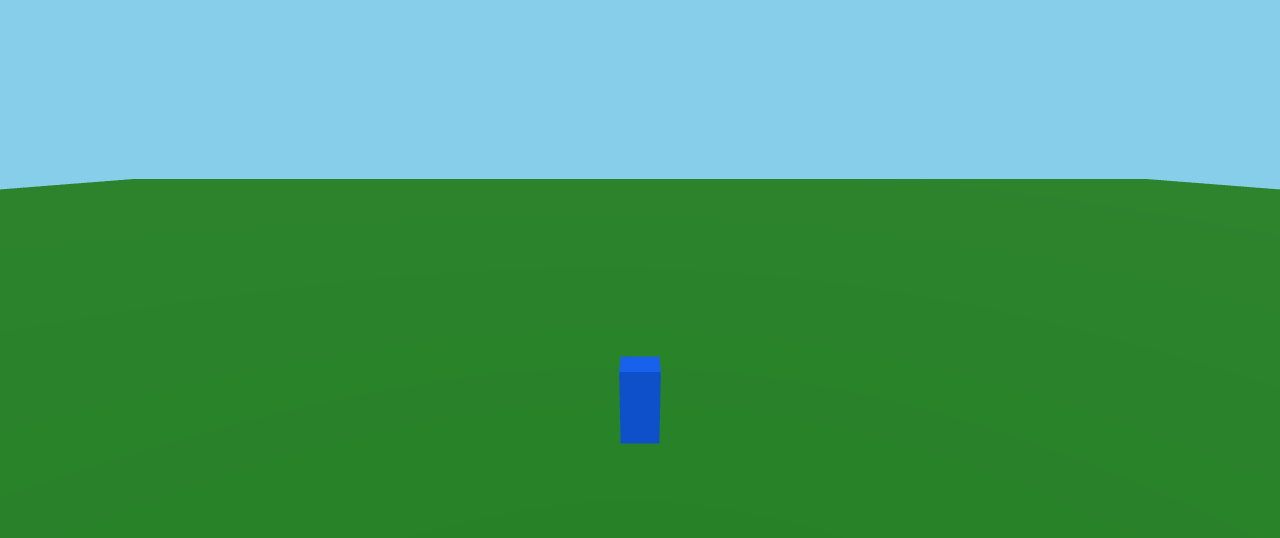
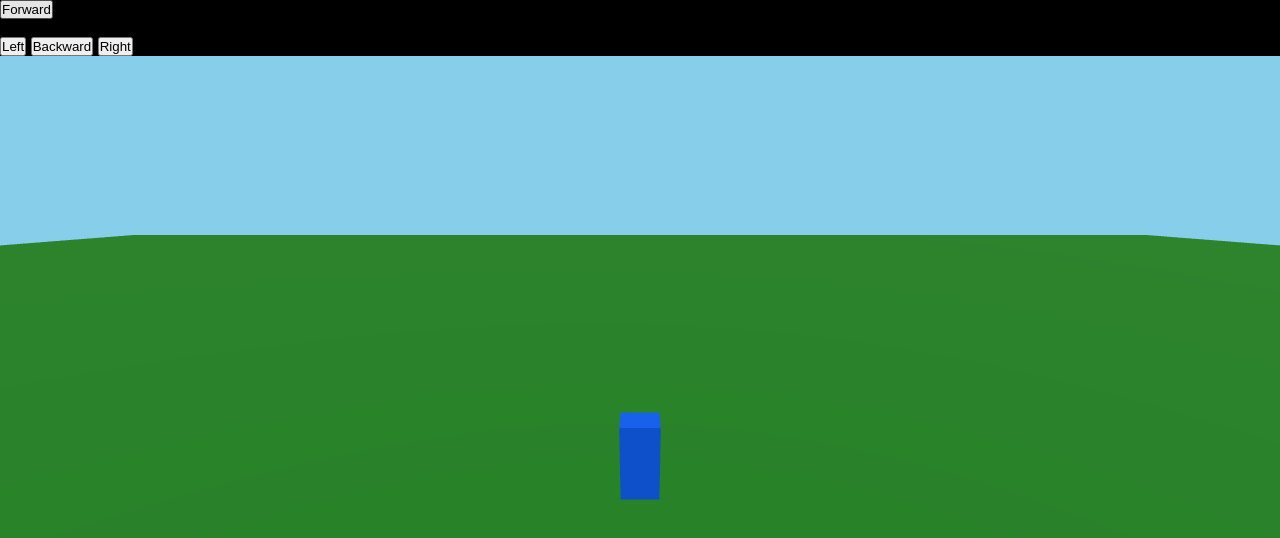
Before and after one commit to moviesmode268-ux/treasure-hunt-game, a plain HTML site: page index.html in a window 1280 px wide. Drawn offline with nearby package versions, Linux system fonts and the light colour scheme; animation ran at ten frames a second.

Commit message:
Update index.html
Signed-off-by: moviesmode268-ux <moviesmode268@gmail.com>

```diff
--- a/index.html
+++ b/index.html
@@ -10,7 +10,35 @@
 </head>
 
 <body>
+<div id="controls">
 
+<button
+ontouchstart="moveForward=true"
+ontouchend="moveForward=false">
+Forward
+</button>
+
+<br><br>
+
+<button
+ontouchstart="moveLeft=true"
+ontouchend="moveLeft=false">
+Left
+</button>
+
+<button
+ontouchstart="moveBackward=true"
+ontouchend="moveBackward=false">
+Backward
+</button>
+
+<button
+ontouchstart="moveRight=true"
+ontouchend="moveRight=false">
+Right
+</button>
+
+</div>
 
 <script type="importmap">
 {
```
